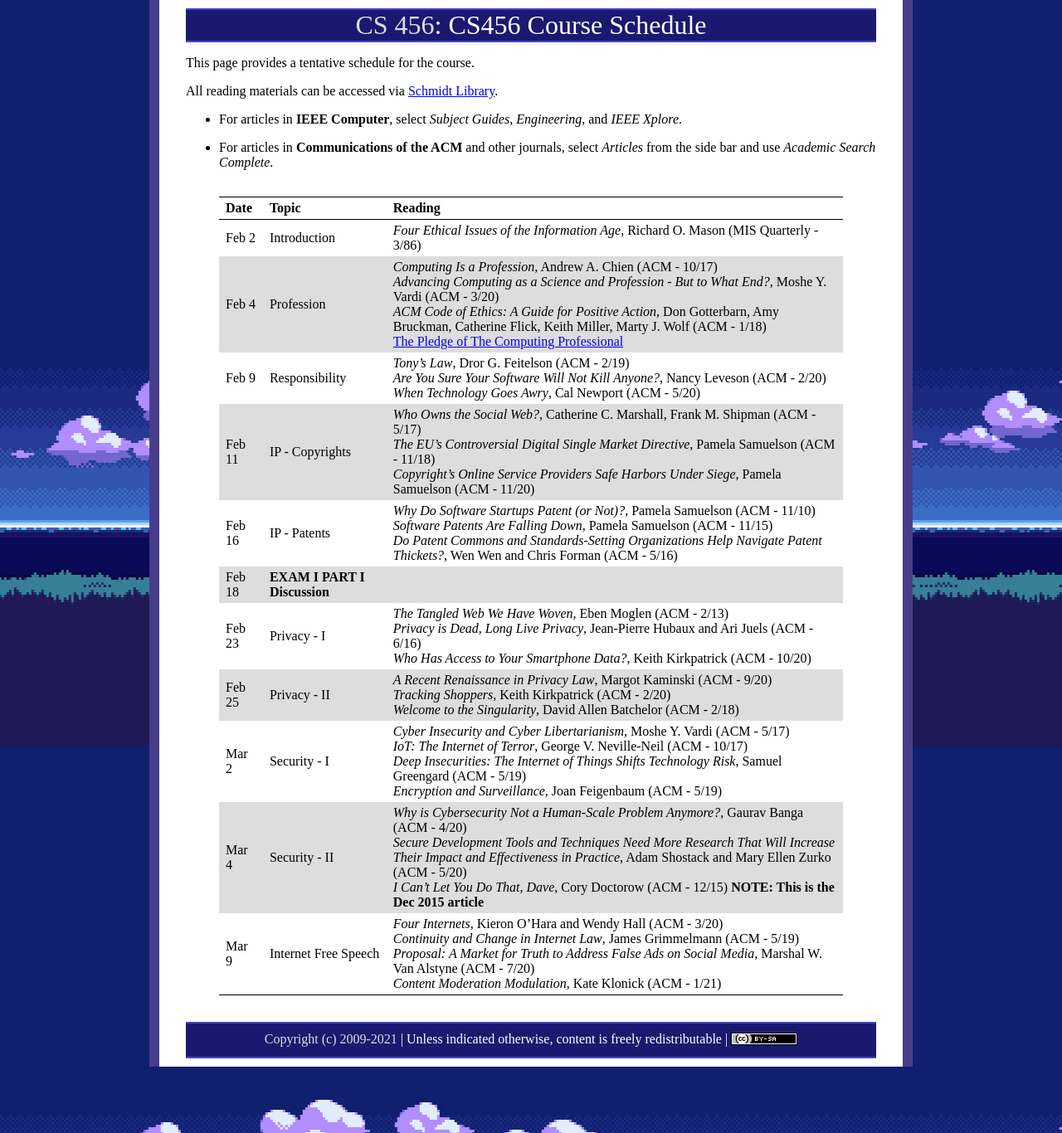
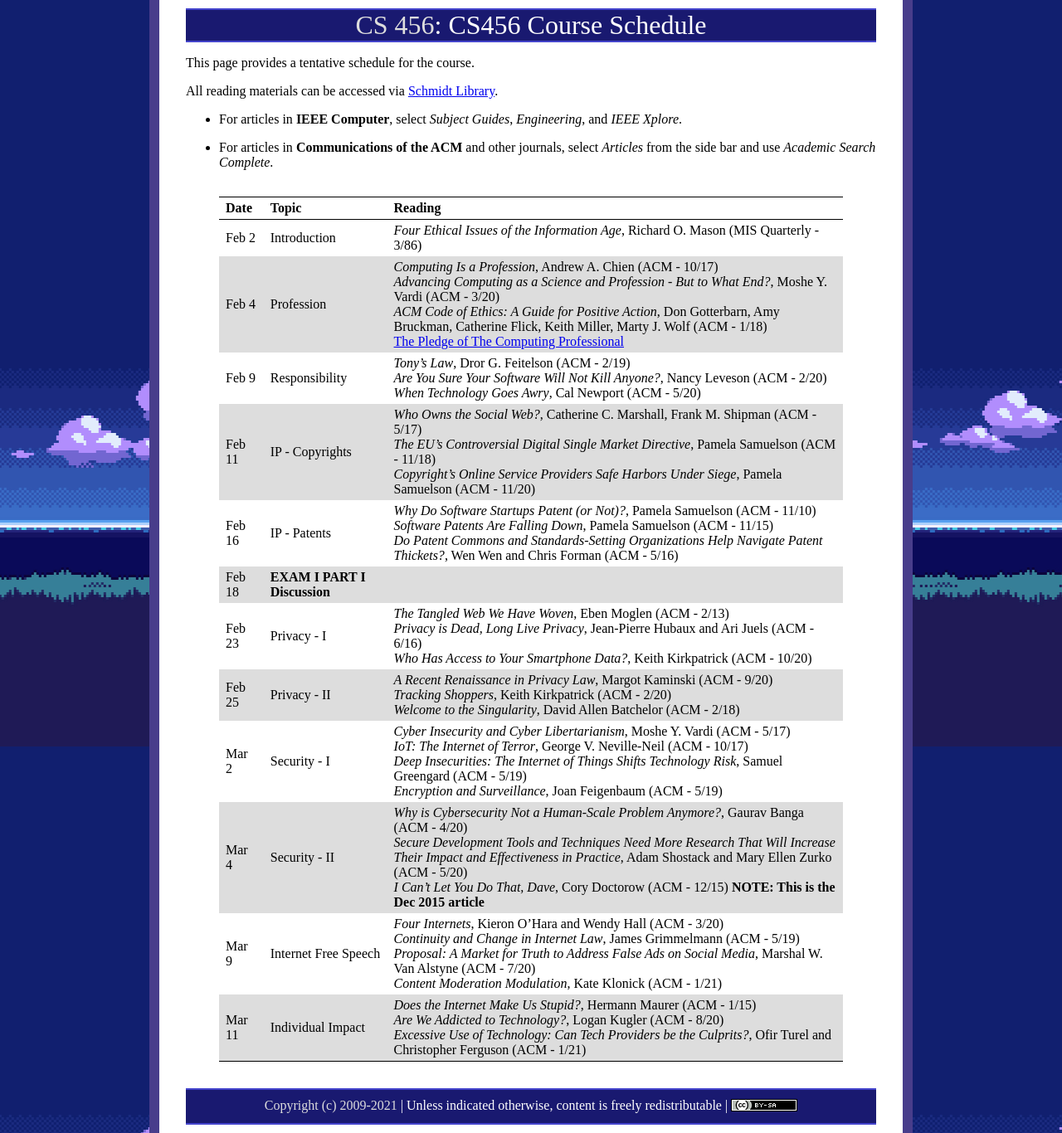
Before and after one commit to ycpcs/cs456-spring2021, a Jekyll site: the page built from schedule/index.md, in a window 1280 px wide. Shown: the whole page at 83% size. Built offline with Jekyll 4.4.1, drawn with Linux system fonts in a browser that asks for light colours.

Commit message:
add individual articles
add individual articles

```diff
--- a/schedule/index.md
+++ b/schedule/index.md
@@ -25,6 +25,7 @@ All reading materials can be accessed via [Schmidt Library](http://library.ycp.e
 > Mar 2   | Security - I        | *Cyber Insecurity and Cyber Libertarianism*, Moshe Y. Vardi (ACM - 5/17) <br /> *IoT: The Internet of Terror*, George V. Neville-Neil (ACM - 10/17) <br /> *Deep Insecurities: The Internet of Things Shifts Technology Risk*, Samuel Greengard (ACM - 5/19) <br /> *Encryption and Surveillance*, Joan Feigenbaum (ACM - 5/19)|
 > Mar 4   | Security - II       | *Why is Cybersecurity Not a Human-Scale Problem Anymore?*, Gaurav Banga (ACM - 4/20) <br /> *Secure Development Tools and Techniques Need More Research That Will Increase Their Impact and Effectiveness in Practice*, Adam Shostack and Mary Ellen Zurko (ACM - 5/20) <br /> *I Can't Let You Do That, Dave*, Cory Doctorow (ACM - 12/15) **NOTE: This is the Dec 2015 article** <br />  |
 > Mar 9   | Internet Free Speech | *Four Internets*, Kieron O'Hara and Wendy Hall (ACM - 3/20) <br /> *Continuity and Change in Internet Law*, James Grimmelmann (ACM - 5/19) <br /> *Proposal: A Market for Truth to Address False Ads on Social Media*, Marshal W. Van Alstyne (ACM - 7/20) <br /> *Content Moderation Modulation*, Kate Klonick (ACM - 1/21) |
+> Mar 11  | Individual Impact    | *Does the Internet Make Us Stupid?*, Hermann Maurer (ACM - 1/15)  <br /> *Are We Addicted to Technology?*, Logan Kugler (ACM - 8/20) <br /> *Excessive Use of Technology: Can Tech Providers be the Culprits?*, Ofir Turel and Christopher Ferguson (ACM - 1/21)|
 
 
 <!--
```
